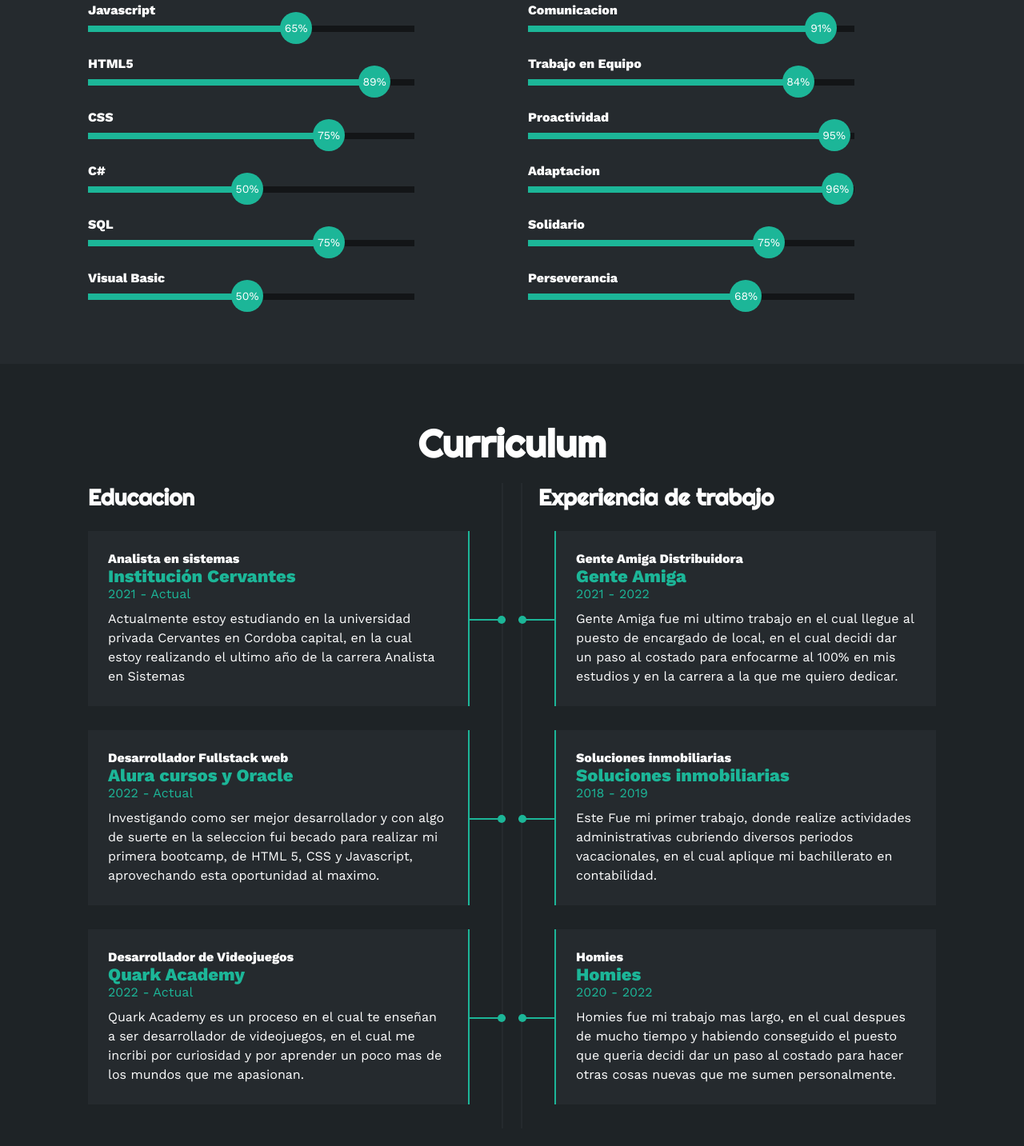
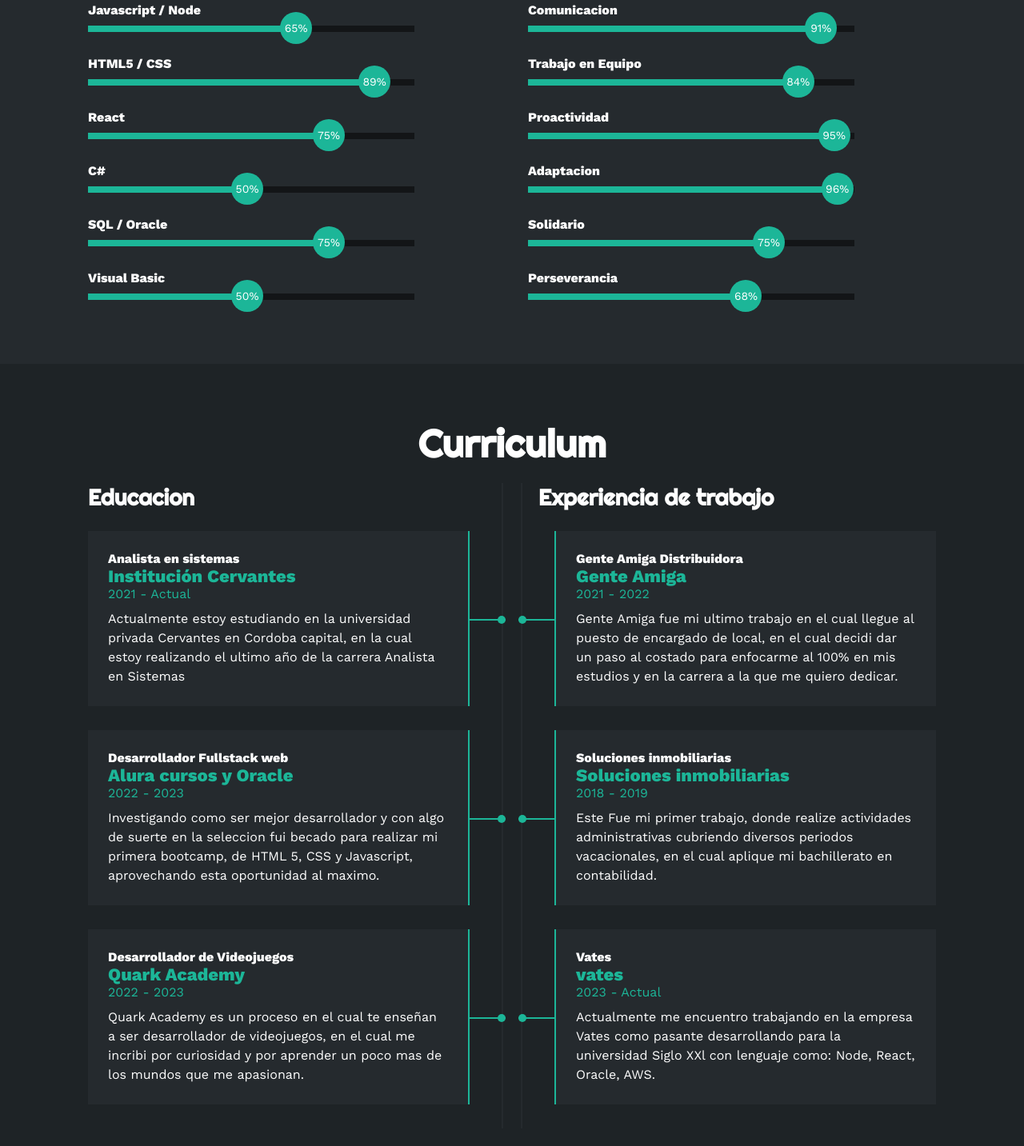
Before and after one commit to NadirTomas/Portfolio, a plain HTML site: page index.html in a window 1280 px wide. Shown: the part 1667-3100 px from the top of the page at 80% size. Drawn offline with nearby package versions, Linux system fonts and the light colour scheme.

Commit message:
Cambios 5/10

```diff
--- a/index.html
+++ b/index.html
@@ -120,7 +120,7 @@
                 <div class="col">
                     <h3>Technical skills</h3>
                     <div class="skill">
-                        <span>Javascript</span>
+                        <span>Javascript / Node</span>
                         <div class="barra-skill">
                             <div class="progreso">
                                 <span>65%</span>
@@ -128,7 +128,7 @@
                         </div>
                     </div>
                     <div class="skill">
-                        <span>HTML5</span>
+                        <span>HTML5 / CSS</span>
                         <div class="barra-skill">
                             <div class="progreso">
                                 <span>89%</span>
@@ -136,7 +136,7 @@
                         </div>
                     </div>
                     <div class="skill">
-                        <span>CSS</span>
+                        <span>React</span>
                         <div class="barra-skill">
                             <div class="progreso">
                                 <span>75%</span>
@@ -152,7 +152,7 @@
                         </div>
                     </div>
                     <div class="skill">
-                        <span>SQL</span>
+                        <span>SQL / Oracle</span>
                         <div class="barra-skill">
                             <div class="progreso">
                                 <span>75%</span>
@@ -244,7 +244,7 @@
                     <div class="item izq">
                         <h4>Desarrollador Fullstack web</h4>
                         <span class="casa">Alura cursos y Oracle</span>
-                        <span class="fecha">2022 - Actual</span>
+                        <span class="fecha">2022 - 2023</span>
                         <p>Investigando como ser mejor desarrollador y con algo de suerte en la seleccion fui becado
                             para realizar mi primera bootcamp, de HTML 5, CSS y Javascript, aprovechando esta
                             oportunidad al maximo.</p>
@@ -255,7 +255,7 @@
                     <div class="item izq">
                         <h4>Desarrollador de Videojuegos</h4>
                         <span class="casa">Quark Academy</span>
-                        <span class="fecha">2022 - Actual</span>
+                        <span class="fecha">2022 - 2023</span>
                         <p>Quark Academy es un proceso en el cual te enseñan a ser desarrollador de videojuegos, en el
                             cual me incribi por curiosidad y por aprender un poco mas de los mundos que me apasionan.
                         </p>
@@ -289,12 +289,11 @@
                         </div>
                     </div>
                     <div class="item der">
-                        <h4>Homies</h4>
-                        <span class="casa">Homies</span>
-                        <span class="fecha">2020 - 2022</span>
-                        <p> Homies fue mi trabajo mas largo, en el cual despues de mucho tiempo y habiendo conseguido el
-                            puesto que queria decidi dar un paso al costado para hacer otras cosas nuevas que me sumen
-                            personalmente.</p>
+                        <h4>Vates</h4>
+                        <span class="casa">vates</span>
+                        <span class="fecha">2023 - Actual</span>
+                        <p> Actualmente me encuentro trabajando en la empresa Vates como pasante
+                            desarrollando para la universidad Siglo XXl con lenguaje como: Node, React, Oracle, AWS.</p>
                         <div class="conectord">
                             <div class="circulod"></div>
                         </div>
@@ -394,13 +393,13 @@
     <!-- Footer-->
     <footer>
         <a href="inicio" class="arriba">
-            <i class="fa-solid fa-angles-up"></i>
+            <i href="#inicio" class="fa-solid fa-angles-up"></i>
         </a>
         <div class="redes">
-            <a href="#"><i class="fa-brands fa-facebook"></i></a>
+            <a href="https://www.facebook.com/nadir.tomas"><i class="fa-brands fa-facebook"></i></a>
             <a href="#"><i class="fa-brands fa-twitter"></i></a>
-            <a href="#"><i class="fa-brands fa-linkedin"></i></a>
-            <a href="#"><i class="fa-brands fa-github"></i></a>
+            <a href="https://www.linkedin.com/in/nadir-tomas-955142221/"><i class="fa-brands fa-linkedin"></i></a>
+            <a href="https://github.com/NadirTomas"><i class="fa-brands fa-github"></i></a>
         </div>
     </footer>
 
```
